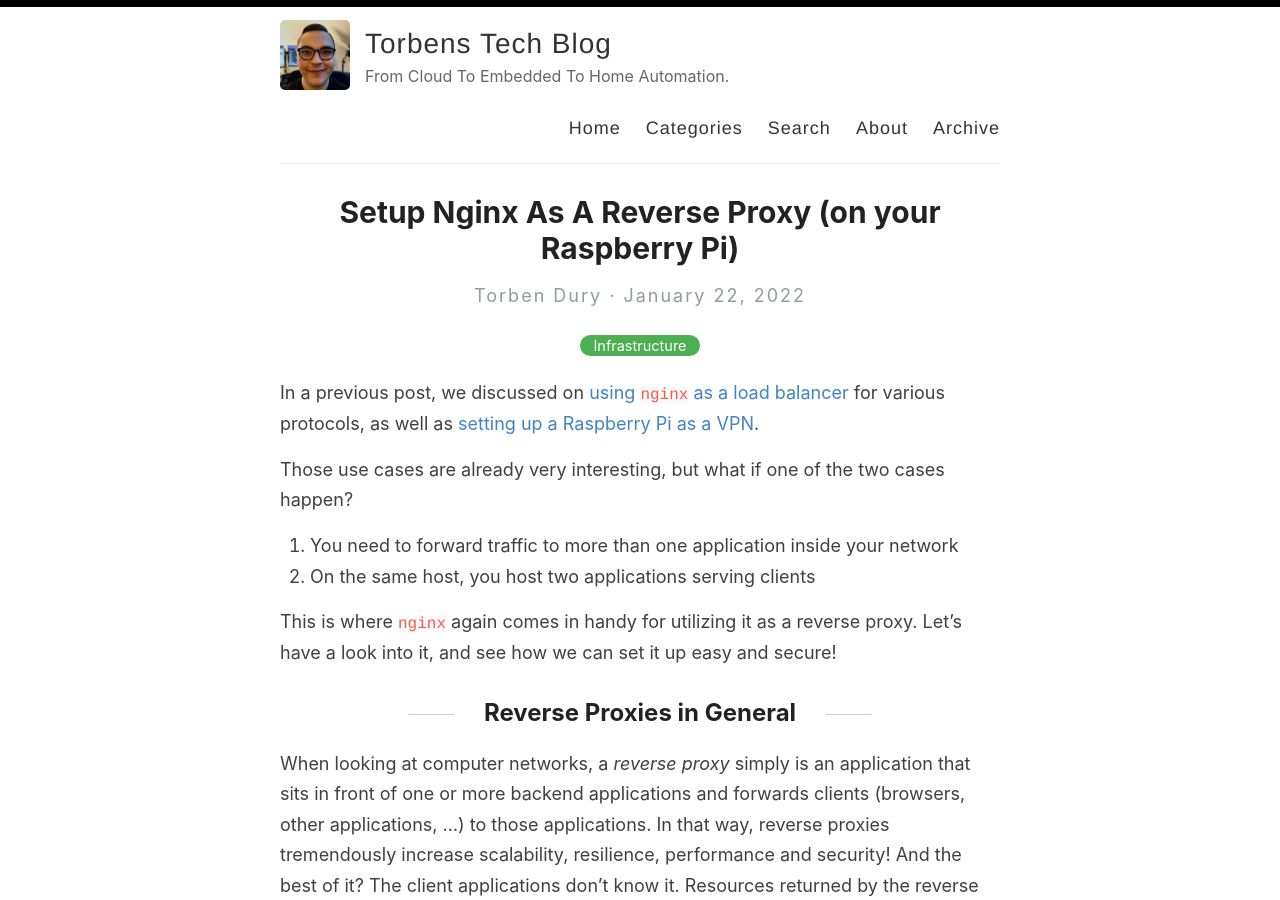
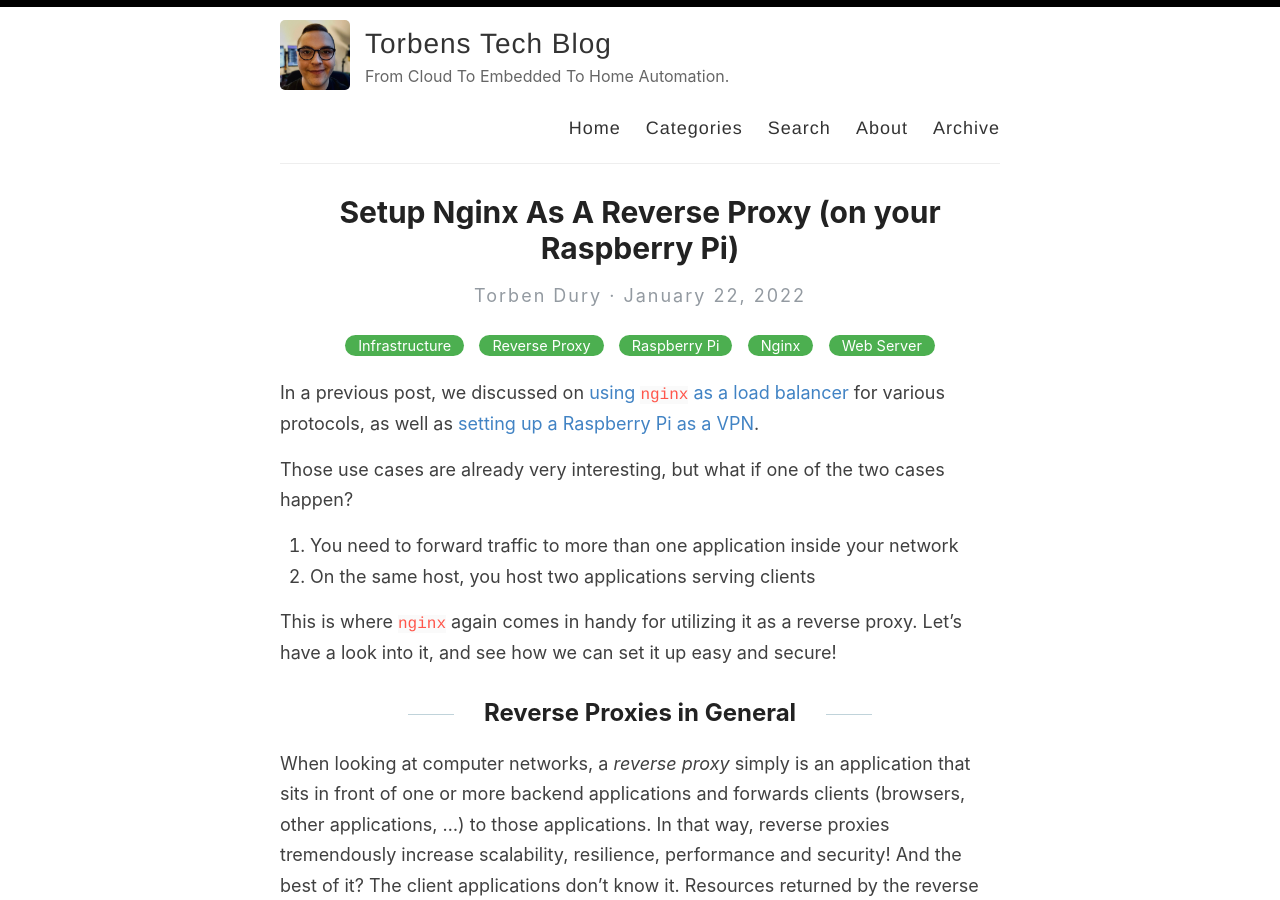
Before and after one commit to torbendury/torbendury.github.io, a Jekyll site: the page built from _posts/2022-01-22-setup-nginx-as-reverse-proxy.md, in a window 1280 px wide and 900 px high. Built offline with Jekyll 4.4.1, drawn with Linux system fonts in a browser that asks for light colours.

Commit message:
Update 2022-01-22-setup-nginx-as-reverse-proxy.md
more specific tags

```diff
--- a/_posts/2022-01-22-setup-nginx-as-reverse-proxy.md
+++ b/_posts/2022-01-22-setup-nginx-as-reverse-proxy.md
@@ -1,7 +1,7 @@
 ---
 layout: post
 title: Setup Nginx As A Reverse Proxy (on your Raspberry Pi)
-categories: [Infrastructure]
+categories: [Infrastructure, Reverse Proxy, Raspberry Pi, Nginx, Web Server]
 ---
 
 In a previous post, we discussed on [using `nginx` as a load balancer](https://torbentechblog.com/b-how-to-configure-nginx-as-a-loadbalancer/) for various protocols, as well as [setting up a Raspberry Pi as a VPN](https://torbentechblog.com/setup-raspberry-pi-as-vpn/).
```
